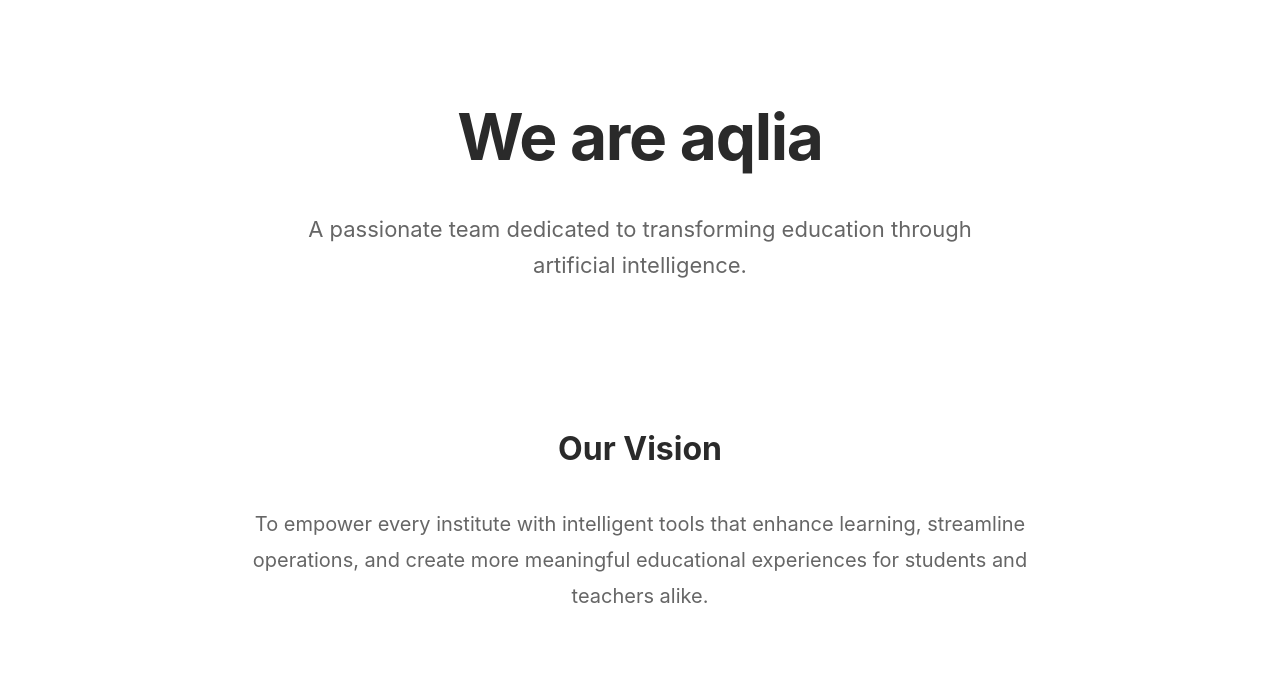
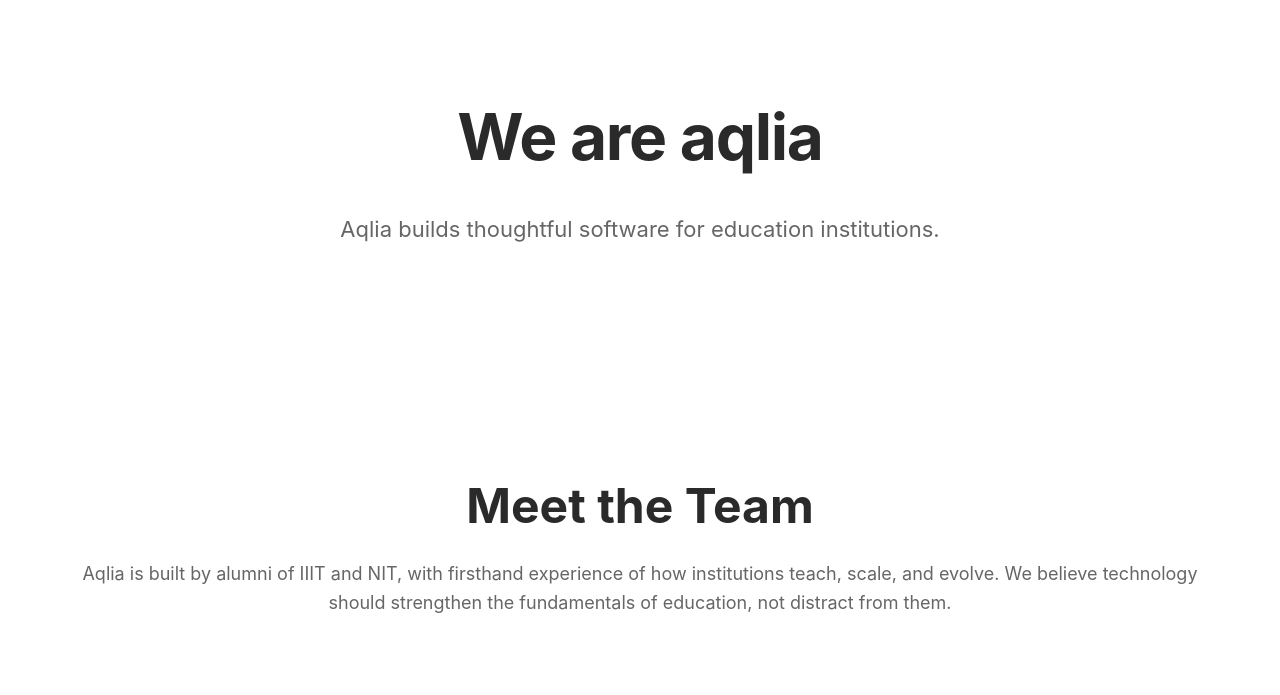
Before and after one commit to Project-Platypus-Perry/aqlia-landing, a plain HTML site: page about.html in a window 1280 px wide. Shown: the part 94-789 px from the top of the page. Drawn offline with Linux system fonts and the light colour scheme.

Commit message:
removed fire

```diff
--- a/about.html
+++ b/about.html
@@ -410,25 +410,18 @@
         <section class="page-hero">
             <div class="container">
                 <h1>We are aqlia</h1>
-                <p>A passionate team dedicated to transforming education through artificial intelligence.</p>
+                <p>Aqlia builds thoughtful software for education institutions.</p>
             </div>
         </section>
 
-        <section class="vision">
-            <div class="container">
-                <div class="vision-content">
-                    <h2>Our Vision</h2>
-                    <p>To empower every institute with intelligent tools that enhance learning, streamline operations,
-                        and create more meaningful educational experiences for students and teachers alike.</p>
-                </div>
-            </div>
-        </section>
 
         <section class="team">
             <div class="container">
                 <div class="section-header">
                     <h2>Meet the Team</h2>
-                    <p>Building the future of EdTech</p>
+                    <p>Aqlia is built by alumni of IIIT and NIT, with firsthand experience of how institutions teach,
+                        scale, and evolve. We believe technology should strengthen the fundamentals of education, not
+                        distract from them.</p>
                 </div>
 
                 <div class="team-grid" id="team-grid">
@@ -490,9 +483,7 @@
                         <img src="${member.photo}" alt="${member.name}" class="member-photo">
                     </div>
                     <div class="name-wrapper">
-                        ${isFourth ? '<div class="fire-emoji fire-left">🔥</div>' : ''}
                         <h3 class="member-name">${member.name}</h3>
-                        ${isFourth ? '<div class="fire-emoji fire-right">🔥</div>' : ''}
                     </div>
                     <div class="social-links">
                         ${member.linkedin ? `
```
